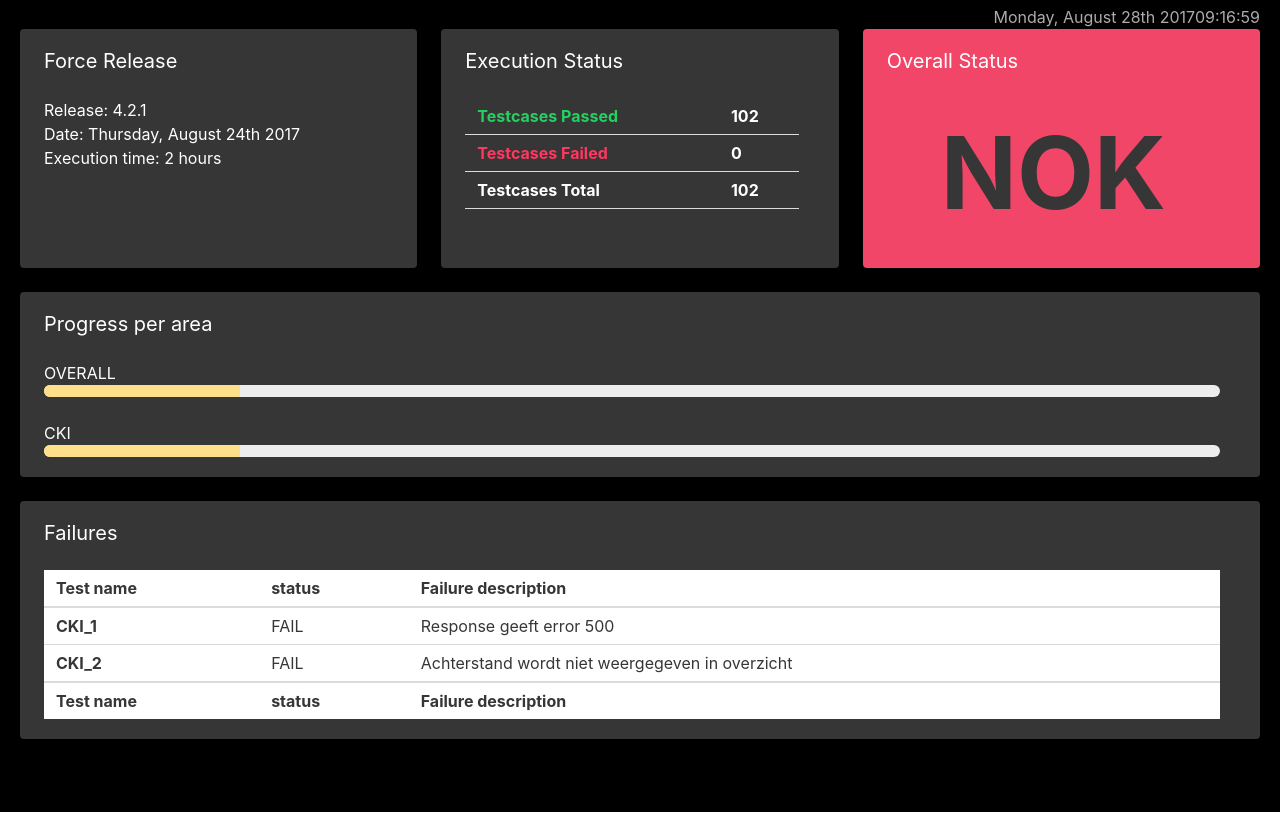
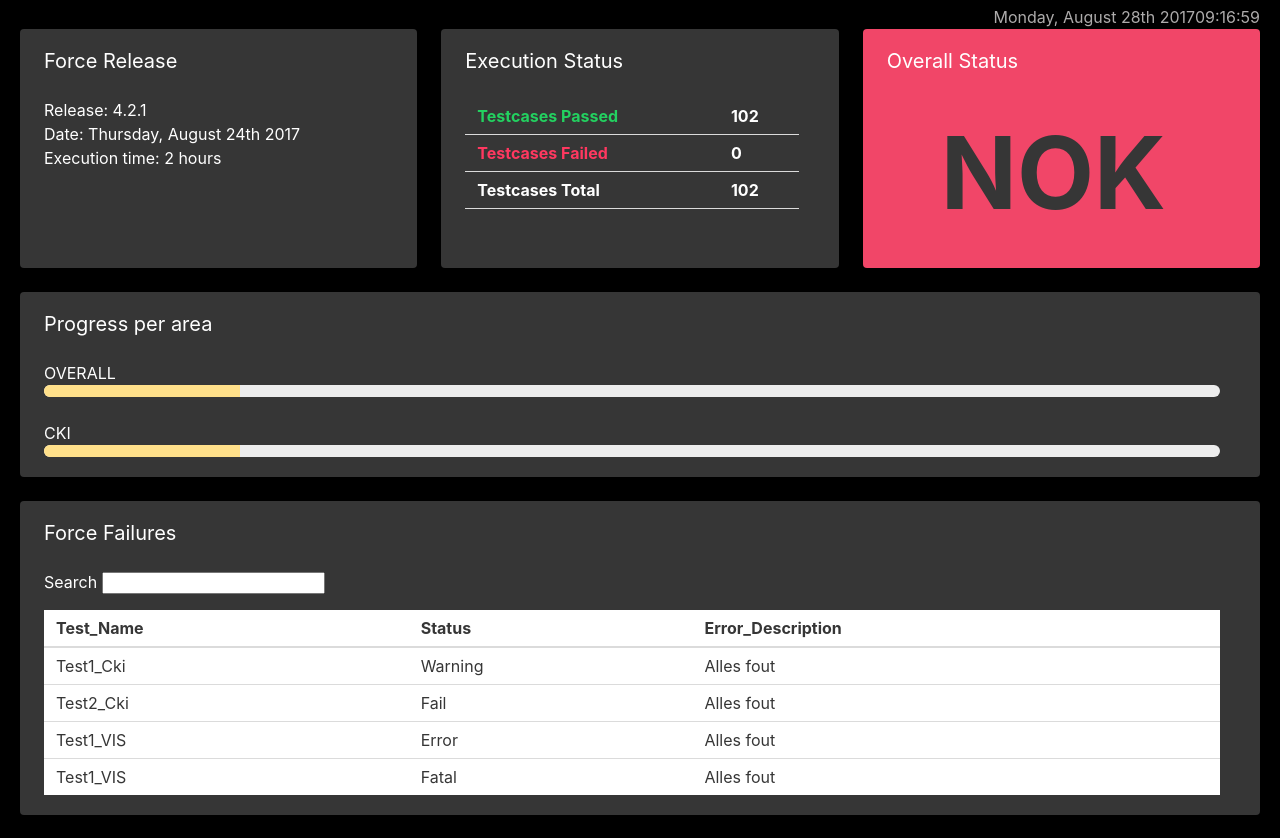
Before and after one commit to hiddevisser/vuejs, a plain HTML site: page index.html in a window 1280 px wide. Shown: the top 838 px of the page. Before the commit the page ends 812 px from the top, so only its background shows below. Drawn offline with nearby package versions, Linux system fonts and the light colour scheme.

Commit message:
Force failures component implemented

```diff
--- a/components.js
+++ b/components.js
@@ -25,7 +25,7 @@ Vue.component('current-time', {
       this.currentTime = moment(this.currentTime).add(1,"s")
     }, this.refreshTime)
   }
-})
+});
 
 Vue.component('force-release', {
   template: `
@@ -225,8 +225,71 @@ Vue.component('datatable-with-failures', {
   props: ['todo']
 });
 
+Vue.component('demo-grid', {
+template: '#grid-template',
+  props: {
+    data: Array,
+    columns: Array,
+    filterKey: String
+  },
+  data: function () {
+    var sortOrders = {}
+    this.columns.forEach(function (key) {
+      sortOrders[key] = 1
+    })
+    return {
+      sortKey: '',
+      sortOrders: sortOrders
+    }
+  },
+  computed: {
+    filteredData: function () {
+      var sortKey = this.sortKey
+      var filterKey = this.filterKey && this.filterKey.toLowerCase()
+      var order = this.sortOrders[sortKey] || 1
+      var data = this.data
+      if (filterKey) {
+        data = data.filter(function (row) {
+          return Object.keys(row).some(function (key) {
+            return String(row[key]).toLowerCase().indexOf(filterKey) > -1
+          })
+        })
+      }
+      if (sortKey) {
+        data = data.slice().sort(function (a, b) {
+          a = a[sortKey]
+          b = b[sortKey]
+          return (a === b ? 0 : a > b ? 1 : -1) * order
+        })
+      }
+      return data
+    }
+  },
+  filters: {
+    capitalize: function (str) {
+      return str.charAt(0).toUpperCase() + str.slice(1)
+    }
+  },
+  methods: {
+    sortBy: function (key) {
+      this.sortKey = key
+      this.sortOrders[key] = this.sortOrders[key] * -1
+    }
+  }
+});
+
 
 
 var app = new Vue({
-  el: '#app'
+  el: '#app',
+  data: {
+    searchQuery: '',
+    gridColumns: ['Test_Name', 'Status', 'Error_Description'],
+    gridData: [
+      { Test_Name: 'Test1_Cki', Status: 'Warning', Error_Description: 'Alles fout' },
+      { Test_Name: 'Test2_Cki', Status: 'Fail', Error_Description: 'Alles fout' },
+      { Test_Name: 'Test1_VIS', Status: 'Error', Error_Description: 'Alles fout' },
+      { Test_Name: 'Test1_VIS', Status: 'Fatal', Error_Description: 'Alles fout' }
+    ]
+  }
 });
--- a/index.html
+++ b/index.html
@@ -5,6 +5,34 @@
 		<link rel="stylesheet" href="https://maxcdn.bootstrapcdn.com/font-awesome/4.7.0/css/font-awesome.min.css">
 		<link rel="stylesheet" href="/shadow.css">
 		<script src="/moment.js"></script>
+
+		<script type="text/x-template" id="grid-template">
+
+
+
+		  <table class="table">
+			<thead>
+			  <tr>
+				<th v-for="key in columns"
+				  @click="sortBy(key)"
+				  :class="{ active: sortKey == key }">
+				  {{ key | capitalize }}
+				  <span class="arrow" :class="sortOrders[key] > 0 ? 'asc' : 'dsc'">
+				  </span>
+				</th>
+			  </tr>
+			</thead>
+			<tbody>
+			  <tr v-for="entry in filteredData">
+				<td v-for="key in columns">
+				  {{entry[key]}}
+				</td>
+			  </tr>
+			</tbody>
+		  </table>
+		</script>
+
+
     <style>
       body{
         background: #000;
@@ -23,8 +51,33 @@
       <overall-status></overall-status>
     </div>
     <progress-per-area></progress-per-area>
-    <datatable-with-failures></datatable-with-failures>
-  </div>
+		<!-- demo root element -->
+	<div class="tile is-ancestor">
+		<div class="tile is-parent">
+			<article class="tile is-child notification is-Dark">
+				<p class="subtitle">Force Failures</p>
+				<div class="content">
+
+				  <form id="search">
+					Search <input name="query" v-model="searchQuery">
+				  </form>
+				  <demo-grid
+					:data="gridData"
+					:columns="gridColumns"
+					:filter-key="searchQuery">
+				  </demo-grid>
+
+				</div>
+			</article>
+		</div>
+		</div>
+	</div>
+	<div style="text-align: center">
     <script src="/components.js"></script>
+	<br>powered by:
+		<a href="http://www.iovio.com" target="_blank">
+			 <img src="/poweredbyIovio.png">
+		</a>
+	</div>
   </body>
 </html>
```
